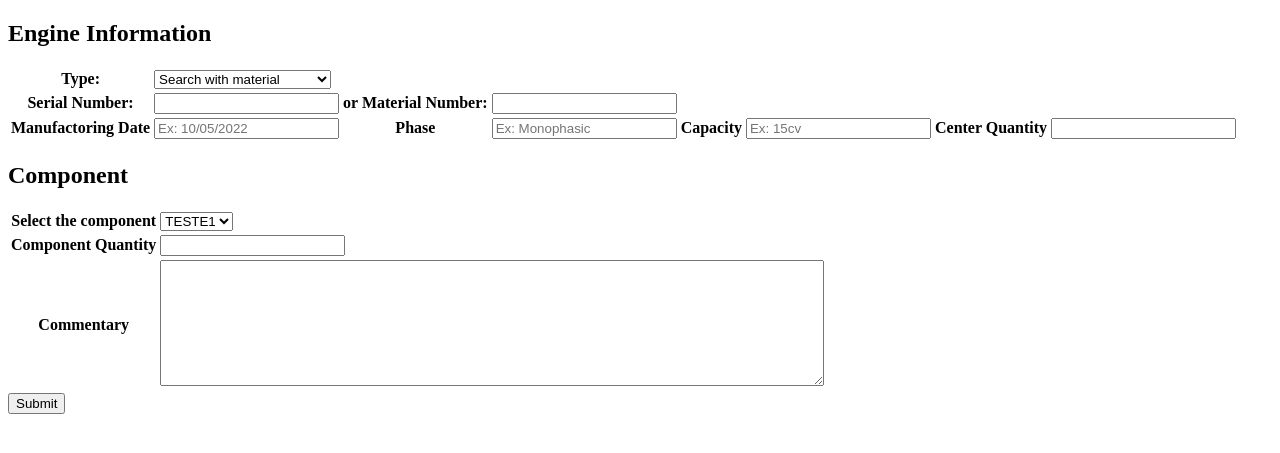
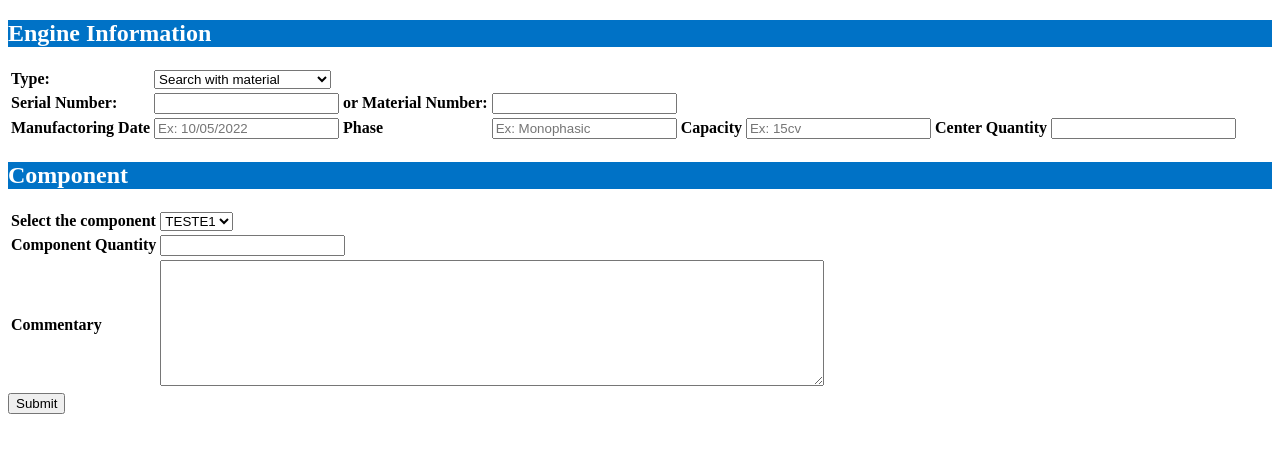
Before and after one commit to BrunoSeidi/Project-2, a Django app: page / in a window 1280 px wide. Shown: the top 453 px of the page. Run offline with Django 4.2, Linux system fonts and the light colour scheme.

Commit message:
fixed css

```diff
--- a/form/templates/template.html
+++ b/form/templates/template.html
@@ -6,7 +6,7 @@
     <meta http-equiv="X-UA-Compatible" content="IE=edge">
     <meta name="viewport" content="width=<device-width>, initial-scale=1.0">
     <title>WEG Kit's Request</title>
-    <link rel="stylsheet" href="{% static 'css/style.css' %}" type="text/css"/>
+    <link rel="stylesheet" href="{% static 'css/style.css' %}" type="text/css"/>
 </head>
 <body>
     <h2> Engine Information</h2>
--- a/static/css/style.css
+++ b/static/css/style.css
@@ -1,3 +1,11 @@
 h2{
-    background-color: aqua;
+    background-color: #0072c6;
+    color: white;
+    font-family: inherit;
 }
+th{
+    text-align: left;
+}
+button{
+    border-radius: 12px;
+}
```
